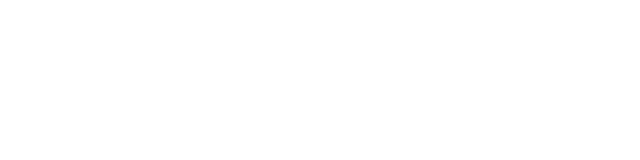
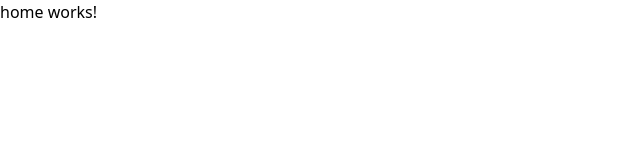
Before and after one commit to MarcoChavezB/Battleship_Angular, an Angular app: page / in a window 1280 px wide. Shown: the top 160 px of the page, without its empty margins (0-640 px from the left). Built offline with nearby package versions, Linux system fonts and the light colour scheme.

Commit message:
añadiendo vista principal

```diff
--- /dev/null
+++ b/src/app/Views/Principal/home/home.component.html
@@ -0,0 +1 @@
+<p>home works!</p>
--- a/src/app/app.component.html
+++ b/src/app/app.component.html
@@ -1,5 +1,3 @@
-<main>
-    <div class="bg-red-500">
-
-    </div>
+<main class="h-full w-full">
+    <router-outlet></router-outlet>
 </main>
--- a/src/app/app.routes.ts
+++ b/src/app/app.routes.ts
@@ -1,3 +1,16 @@
 import { Routes } from '@angular/router';
+import { AppComponent } from './app.component';
+import { HomeComponent } from './Views/Principal/home/home.component';
 
-export const routes: Routes = [];
+export const routes: Routes = [
+    {
+        path: '',
+        component: AppComponent,
+        children:[
+            {
+                path: '',
+                component: HomeComponent
+            }
+        ]
+    }
+];
```
Also changed, not shown: src/app/Views/Principal/home/home.component.ts (added, +12 -0 lines), src/app/Views/Principal/home/home.component.css (added).
